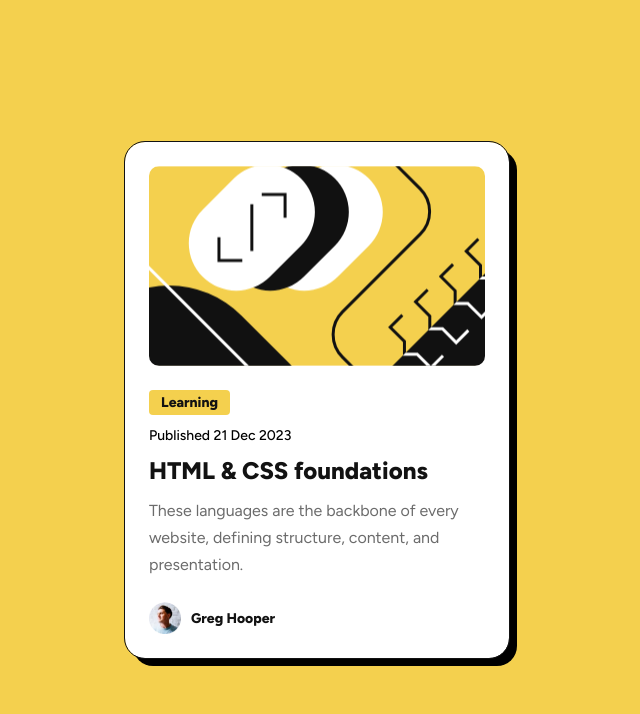
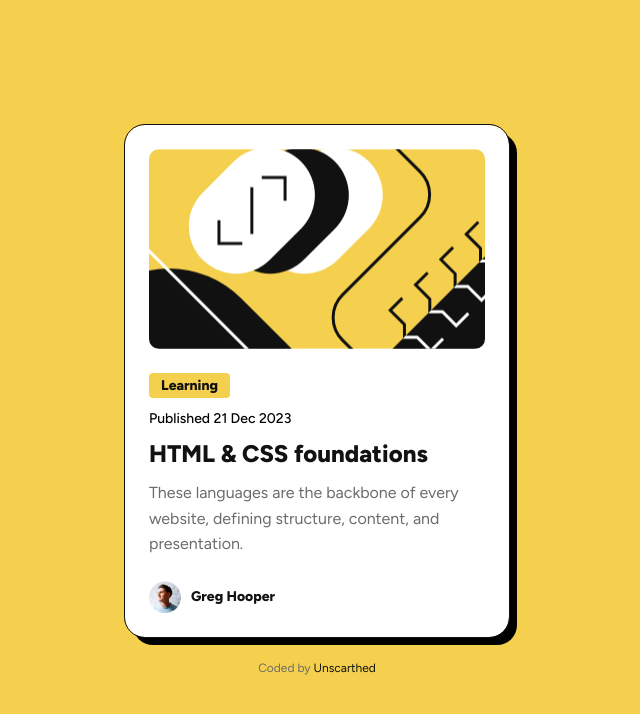
Before and after one commit to Squarebitz/blog-previews, a plain HTML site: page index.html in a window 1280 px wide. Shown: the whole page, without its empty margins (323-963 px from the left). Drawn offline with Linux system fonts and the light colour scheme.

Commit message:
Update blog preview card

```diff
--- a/index.html
+++ b/index.html
@@ -18,14 +18,12 @@
     <link rel="stylesheet" href="style.css" />
   </head>
   <body>
-
     <!-- ========== Card Section ========== -->
     <section>
       <article class="container">
         <div class="banner"></div>
 
         <div class="description">
-
           <button class="categories">Learning</button>
           <p class="date_text">Published 21 Dec 2023</p>
 
@@ -34,7 +32,6 @@
             These languages are the backbone of every website, defining
             structure, content, and presentation.
           </p>
-
         </div>
 
         <div class="profile">
@@ -48,7 +45,9 @@
 
           <h3 class="author">Greg Hooper</h3>
         </div>
-      </article
+      </article>
+
+      <p class="attribution">Coded by <a href="https://github.com/Squarebitz">Unscarthed</a></p>
     </section>
   </body>
 </html>
--- a/style.css
+++ b/style.css
@@ -67,7 +67,7 @@ section {
   padding: 4px 12px;
   color: var(--cc-color-grey-950);
 
-  font-size: 0.75rem;
+  font-size: 0.875rem;
   font-weight: var(--fw-weight-800);
   border-radius: 4px;
 }
@@ -91,7 +91,7 @@ section {
   font-size: 0.875rem;
   margin-top: 12px;
 
-  line-height: 1.7;
+  line-height: 1.6;
   color: var(--cc-color-grey-500);
 }
 
@@ -113,6 +113,20 @@ section {
 
 .title:hover {
   color: var(--cc-background-yellow);
+  cursor: pointer;
+}
+
+/* ===== Attribution notes | This is a simple attribution note ===== */
+
+.attribution {
+  margin-top: 24px;
+  font-size: 0.75rem;
+  color: var(--cc-color-grey-500);
+}
+
+.attribution a {
+  color: var(--cc-color-grey-950);
+  text-decoration: none;
   cursor: pointer;
 }
 
```
Also changed, not shown: 1 other file.
